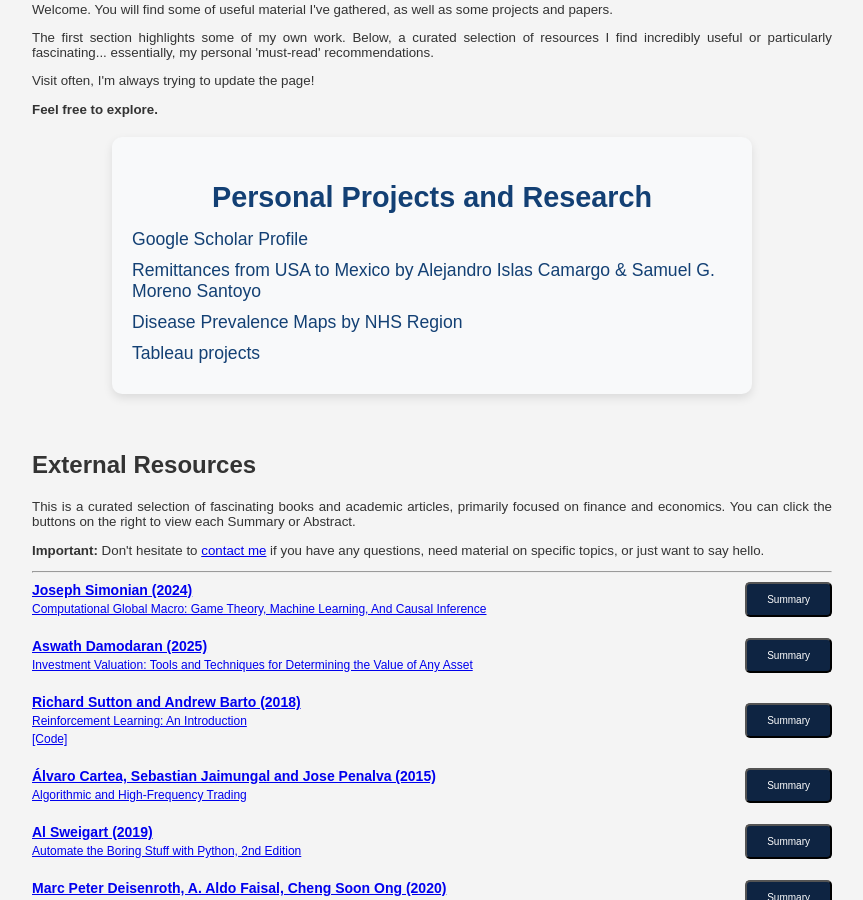
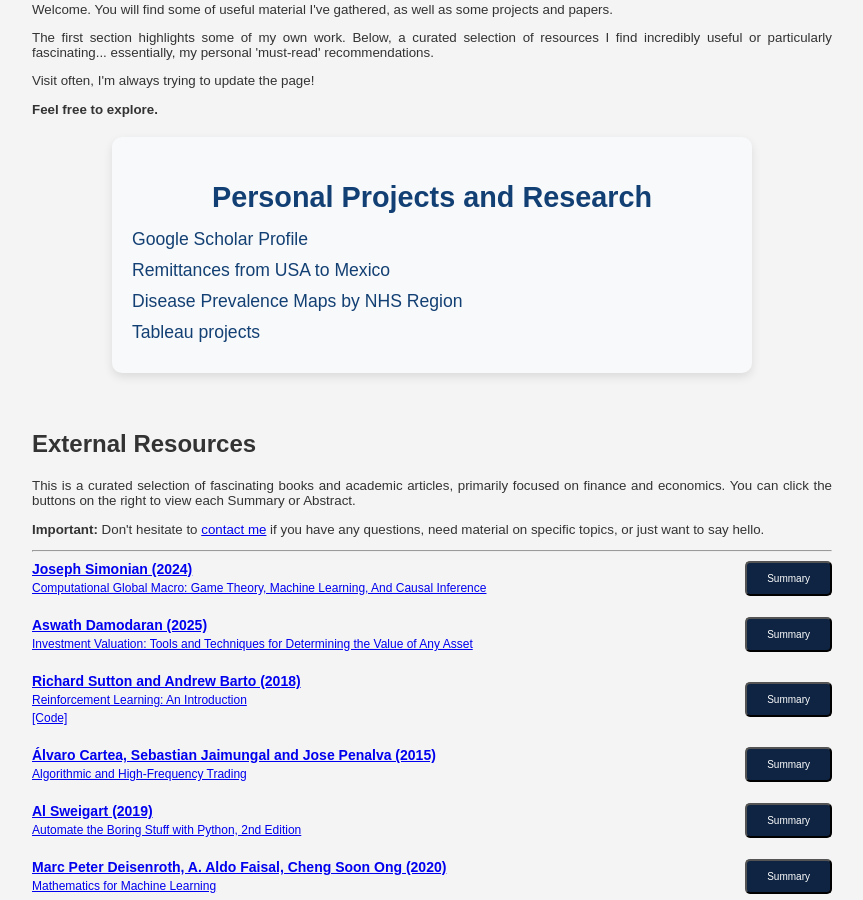
Before and after one commit to GregSom-MSc/GregSom-MSc.github.io, a Jekyll site: the page built from research.html, in a window 1280 px wide and 900 px high, scrolled down 364 px. Shown: the whole window, without its empty margins (208-1071 px from the left). Built offline with Jekyll 4.4.1, drawn with Linux system fonts in a browser that asks for light colours.

Commit message:
Update research.html

```diff
--- a/research.html
+++ b/research.html
@@ -27,7 +27,7 @@
             <h2 class="section-title">Personal Projects and Research</h2>
             <ul class="research-list">
                 <li><a href="#" target="_blank">Google Scholar Profile</a></li>
-                <li><a href="#" target="_blank">Remittances from USA to Mexico by Alejandro Islas Camargo & Samuel G. Moreno Santoyo</a></li>
+                <li><a href="#" target="_blank">Remittances from USA to Mexico</a></li>
                 <li><a href="#" target="_blank">Disease Prevalence Maps by NHS Region</a></li>
                 <li><a href="#" target="_blank">Tableau projects</a></li>
             </ul>
```
